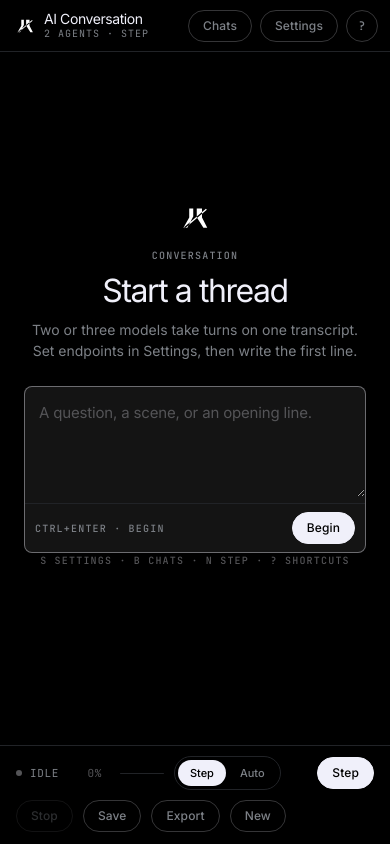
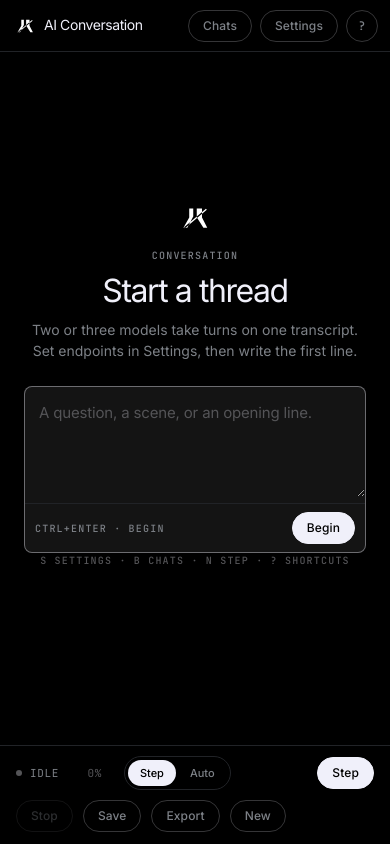
Before and after one commit to Warexpor/ai-conversation, a React (Vite) app: page / in a window 390 px wide. Built offline with nearby package versions, Linux system fonts and the light colour scheme.

Commit message:
Tighten the dock and topbar on narrow screens.
Hide the context meter and agent subtitle below 640px so the chrome stays one row, and restore the 900px rail-drawer query that a compact-dock edit had broken.

Co-authored-by: Warexpor <warexpor@gmail.com>

```diff
--- a/src/index.css
+++ b/src/index.css
@@ -140,6 +140,19 @@ body,
   display: none;
 }
 
+@media (max-width: 640px) {
+  .topbar-sub {
+    display: none;
+  }
+  .dock-stat .bar,
+  .ctx-bar {
+    display: none;
+  }
+  .dock {
+    padding: 8px 10px 10px;
+  }
+}
+
 @media (max-width: 900px) {
   .app,
   .app.rail-closed,
```
